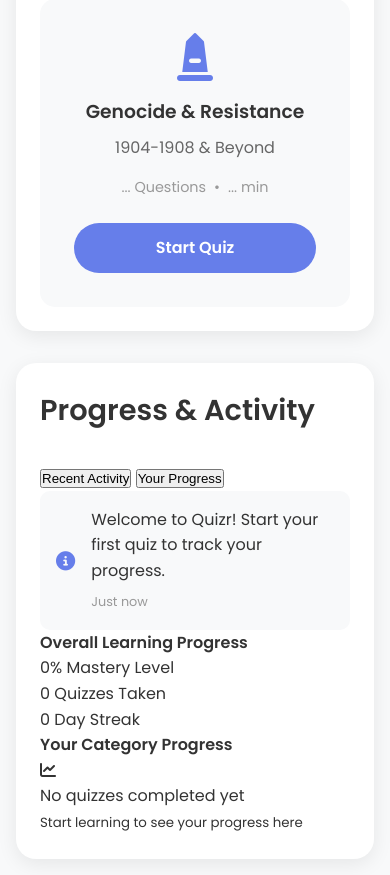
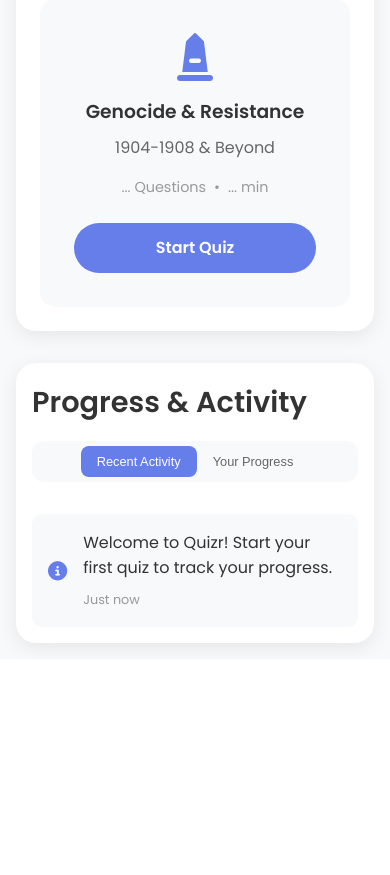
Before and after one commit to Git-Penny/Quiz-Learning-Platform--G63, a PHP site: page /dashboard.html in a window 390 px wide. Shown: the part 2550-3425 px from the top of the page. After the commit the page ends 3203 px from the top, so only its background shows below. Run offline with PHP 8.4, Linux system fonts and the light colour scheme.

Commit message:
Update Sidebar

```diff
--- a/css/dashboard.css
+++ b/css/dashboard.css
@@ -517,7 +517,7 @@
     margin-bottom: 1.5rem;
 }
 
-/* Activity Section */
+/* Enhanced Activity & Progress Section */
 .dashboard-activity-section {
     background: white;
     padding: 2.5rem;
@@ -525,12 +525,63 @@
     box-shadow: 0 5px 20px rgba(0,0,0,0.08);
 }
 
-.dashboard-activity-section h2 {
+.activity-header {
+    display: flex;
+    justify-content: space-between;
+    align-items: center;
+    margin-bottom: 2rem;
+    flex-wrap: wrap;
+    gap: 1rem;
+}
+
+.activity-header h2 {
     color: #333;
-    margin-bottom: 2rem;
+    margin: 0;
     font-size: 1.8rem;
 }
 
+.progress-toggle {
+    display: flex;
+    background: #f8f9fa;
+    padding: 0.3rem;
+    border-radius: 12px;
+}
+
+.toggle-btn {
+    padding: 0.6rem 1.2rem;
+    border: none;
+    background: transparent;
+    color: #666;
+    border-radius: 8px;
+    cursor: pointer;
+    transition: all 0.3s ease;
+    font-weight: 500;
+    font-size: 0.9rem;
+}
+
+.toggle-btn.active {
+    background: #667eea;
+    color: white;
+}
+
+/* View Containers */
+.activity-view,
+.progress-view {
+    display: none;
+}
+
+.activity-view.active,
+.progress-view.active {
+    display: block;
+    animation: fadeIn 0.3s ease;
+}
+
+@keyframes fadeIn {
+    from { opacity: 0; transform: translateY(10px); }
+    to { opacity: 1; transform: translateY(0); }
+}
+
+/* Activity List */
 .dashboard-activity-list {
     display: flex;
     flex-direction: column;
@@ -544,6 +595,24 @@
     padding: 1rem;
     background: #f8f9fa;
     border-radius: 10px;
+    transition: all 0.3s ease;
+}
+
+.dashboard-activity-item.quiz-completed {
+    border-left: 4px solid #4cd964;
+}
+
+.dashboard-activity-item.quiz-started {
+    border-left: 4px solid #667eea;
+}
+
+.dashboard-activity-item.progress-milestone {
+    border-left: 4px solid #ffd700;
+}
+
+.dashboard-activity-item:hover {
+    transform: translateX(5px);
+    box-shadow: 0 3px 10px rgba(0,0,0,0.1);
 }
 
 .dashboard-activity-item i {
@@ -562,6 +631,10 @@
     color: #667eea;
 }
 
+.dashboard-activity-content {
+    flex: 1;
+}
+
 .dashboard-activity-content p {
     color: #333;
     margin-bottom: 0.3rem;
@@ -570,6 +643,172 @@
 .dashboard-activity-time {
     color: #999;
     font-size: 0.8rem;
+}
+
+/* Progress View Styles */
+.overall-progress {
+    background: #f8f9fa;
+    padding: 1.5rem;
+    border-radius: 12px;
+    margin-bottom: 2rem;
+}
+
+.overall-progress h4 {
+    color: #333;
+    margin-bottom: 1rem;
+    font-size: 1.1rem;
+}
+
+.progress-summary {
+    display: grid;
+    grid-template-columns: repeat(auto-fit, minmax(120px, 1fr));
+    gap: 1rem;
+}
+
+.progress-metric {
+    text-align: center;
+    padding: 1rem;
+    background: white;
+    border-radius: 8px;
+    border: 2px solid #e9ecef;
+}
+
+.metric-value {
+    display: block;
+    font-size: 1.8rem;
+    font-weight: 700;
+    color: #667eea;
+    margin-bottom: 0.3rem;
+}
+
+.metric-label {
+    font-size: 0.8rem;
+    color: #666;
+    font-weight: 500;
+}
+
+/* Category Progress */
+.category-progress h4 {
+    color: #333;
+    margin-bottom: 1rem;
+    font-size: 1.1rem;
+}
+
+.progress-list {
+    display: flex;
+    flex-direction: column;
+    gap: 1rem;
+}
+
+.progress-item {
+    display: flex;
+    align-items: center;
+    gap: 1rem;
+    padding: 1rem;
+    background: #f8f9fa;
+    border-radius: 10px;
+    border-left: 4px solid #667eea;
+    transition: all 0.3s ease;
+}
+
+.progress-item:hover {
+    transform: translateX(5px);
+    box-shadow: 0 3px 10px rgba(0,0,0,0.1);
+}
+
+.progress-category {
+    display: flex;
+    align-items: center;
+    gap: 0.8rem;
+    flex: 1;
+}
+
+.progress-category i {
+    font-size: 1.3rem;
+    color: #667eea;
+    width: 24px;
+}
+
+.progress-category span {
+    font-weight: 600;
+    color: #333;
+}
+
+.progress-details {
+    display: flex;
+    align-items: center;
+    gap: 1.5rem;
+}
+
+.progress-score {
+    text-align: center;
+}
+
+.score-value {
+    display: block;
+    font-size: 1.2rem;
+    font-weight: 700;
+    color: #333;
+}
+
+.score-label {
+    font-size: 0.7rem;
+    color: #666;
+    text-transform: uppercase;
+    letter-spacing: 0.5px;
+}
+
+.progress-bar-small {
+    width: 100px;
+    height: 6px;
+    background: #e9ecef;
+    border-radius: 10px;
+    overflow: hidden;
+}
+
+.progress-fill-small {
+    height: 100%;
+    background: linear-gradient(135deg, #667eea, #764ba2);
+    border-radius: 10px;
+    transition: width 0.5s ease-in-out;
+}
+
+/* Mastery Badges */
+.mastery-badge {
+    padding: 0.3rem 0.8rem;
+    border-radius: 15px;
+    font-size: 0.7rem;
+    font-weight: 600;
+    text-transform: uppercase;
+    letter-spacing: 0.5px;
+}
+
+.mastery-beginner { background: #ffebee; color: #c62828; }
+.mastery-intermediate { background: #fff3e0; color: #ef6c00; }
+.mastery-advanced { background: #e8f5e8; color: #2e7d32; }
+.mastery-expert { background: #e3f2fd; color: #1565c0; }
+
+/* Empty States */
+.empty-progress {
+    text-align: center;
+    padding: 3rem 2rem;
+    color: #666;
+}
+
+.empty-progress i {
+    font-size: 3rem;
+    color: #e9ecef;
+    margin-bottom: 1rem;
+    display: block;
+}
+
+.empty-progress p {
+    margin-bottom: 0.5rem;
+    font-weight: 500;
+}
+
+.empty-progress small {
+    font-size: 0.9rem;
 }
 
 /* Quiz Button */
@@ -705,6 +944,48 @@
     .dashboard-overlay {
         top: 70px;
     }
+
+    .dashboard-activity-section {
+        padding: 1.5rem;
+    }
+
+    .activity-header {
+        flex-direction: column;
+        align-items: flex-start;
+    }
+
+    .progress-toggle {
+        width: 100%;
+        justify-content: center;
+    }
+
+    .progress-summary {
+        grid-template-columns: repeat(3, 1fr);
+        gap: 0.5rem;
+    }
+
+    .progress-metric {
+        padding: 0.8rem 0.5rem;
+    }
+
+    .metric-value {
+        font-size: 1.4rem;
+    }
+
+    .progress-item {
+        flex-direction: column;
+        align-items: flex-start;
+        gap: 0.8rem;
+    }
+
+    .progress-details {
+        width: 100%;
+        justify-content: space-between;
+    }
+
+    .progress-bar-small {
+        width: 80px;
+    }
 }
 
 @media (max-width: 480px) {
@@ -746,4 +1027,22 @@
     .dashboard-overlay {
         top: 60px;
     }
+
+    .dashboard-activity-section {
+        padding: 1rem;
+    }
+
+    .progress-summary {
+        grid-template-columns: 1fr;
+    }
+
+    .toggle-btn {
+        padding: 0.5rem 1rem;
+        font-size: 0.8rem;
+    }
+
+    .progress-details {
+        flex-wrap: wrap;
+        gap: 0.5rem;
+    }
 }
--- a/dashboard.html
+++ b/dashboard.html
@@ -71,7 +71,7 @@
                         <span>Dashboard</span>
                     </a>
 
-                    <a href="progress.html" class="dashboard-sidebar-item" data-tooltip="Progress">
+                    <a href="#progress" class="dashboard-sidebar-item" data-tooltip="Progress" id="progressSidebarLink">
                         <i class="fas fa-chart-line"></i>
                         <span>Progress</span>
                     </a>
@@ -84,14 +84,14 @@
 
                 <!-- Bottom Navigation Items (Settings & Profile) -->
                 <div class="dashboard-sidebar-bottom-nav">
-                    <a href="settings.html" class="dashboard-sidebar-item" data-tooltip="Settings">
-                        <i class="fas fa-cog"></i>
-                        <span>Settings</span>
-                    </a>
-
                     <a href="profile.html" class="dashboard-sidebar-item" data-tooltip="Profile">
                         <i class="fas fa-user"></i>
                         <span>Profile</span>
+                    </a>
+
+                    <a href="index.html" class="dashboard-sidebar-item" data-tooltip="Logout" id="logoutSidebarLink">
+                        <i class="fas fa-sign-out-alt"></i>
+                        <span>Logout</span>
                     </a>
                 </div>
             </nav>
@@ -214,7 +214,7 @@
                     <h2>Progress & Activity</h2>
                     <div class="progress-toggle">
                         <button class="toggle-btn active" data-view="activity">Recent Activity</button>
-                        <button class="toggle-btn" data-view="progress">Your Progress</button>
+                        <button class="toggle-btn" data-view="progress" id="progress">Your Progress</button>
                     </div>
                 </div>
 
@@ -269,5 +269,40 @@
     </div>
 
     <script type="module" src="js/dashboard.js"></script>
+
+    <script>
+        // Basic sidebar functionality for results page
+        const mobileHamburger = document.getElementById('mobileHamburger');
+        const desktopHamburger = document.getElementById('desktopHamburger');
+        const sidebar = document.getElementById('sidebar');
+        const overlay = document.getElementById('overlay');
+
+        function toggleSidebar() {
+            const isMobile = window.innerWidth <= 1024;
+
+            if (isMobile) {
+                sidebar.classList.toggle('open');
+                overlay.classList.toggle('active');
+                document.body.style.overflow = sidebar.classList.contains('open') ? 'hidden' : '';
+            } else {
+                sidebar.classList.toggle('collapsed');
+            }
+        }
+
+        if (mobileHamburger) {
+            mobileHamburger.addEventListener('click', toggleSidebar);
+        }
+        if (desktopHamburger) {
+            desktopHamburger.addEventListener('click', toggleSidebar);
+        }
+        if (overlay) {
+            overlay.addEventListener('click', function() {
+                if (window.innerWidth <= 1024) {
+                    toggleSidebar();
+                }
+            });
+        }
+    </script>
+
 </body>
 </html>
```
Also changed, not shown: quiz.html (+41 -6 lines).
